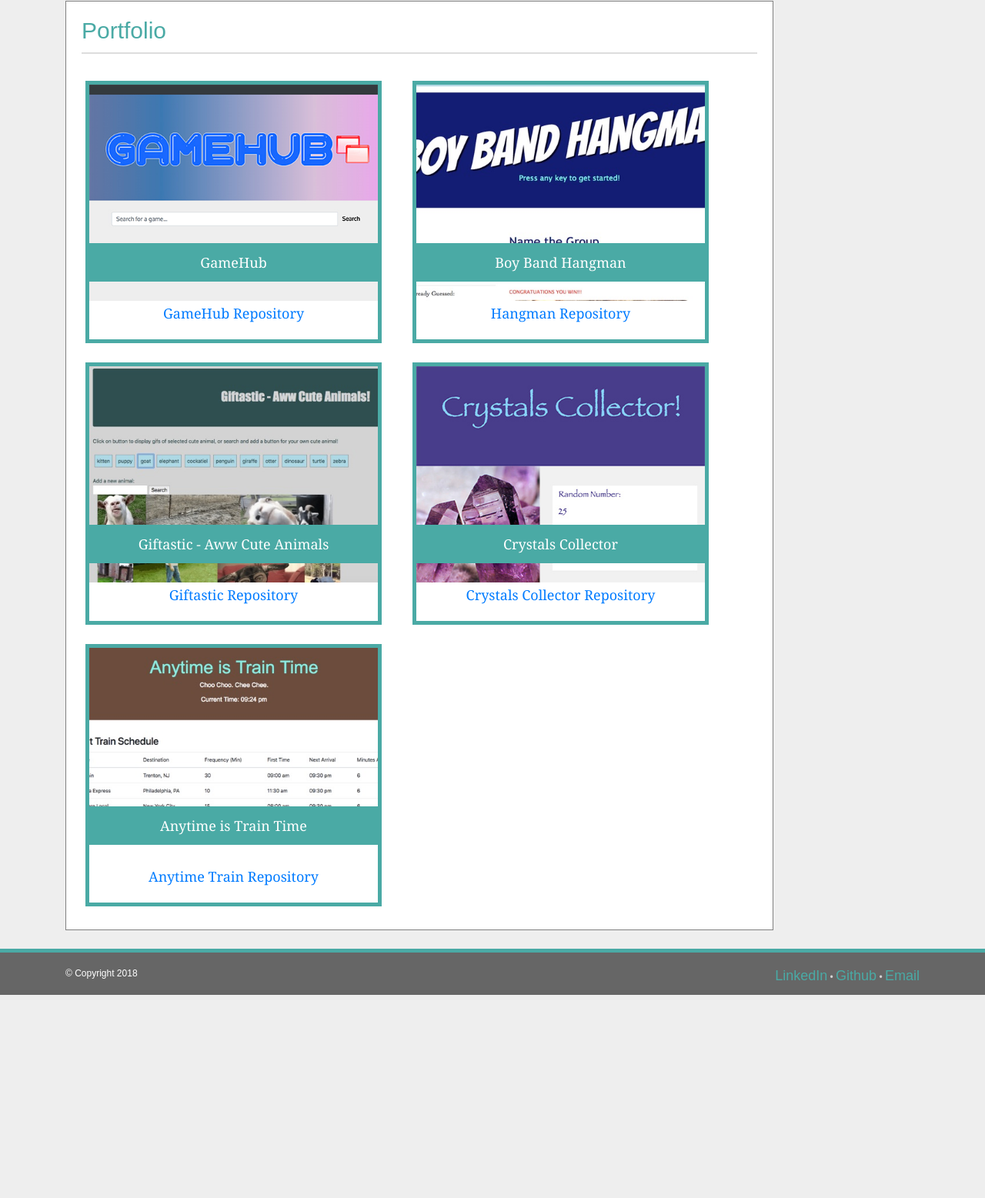
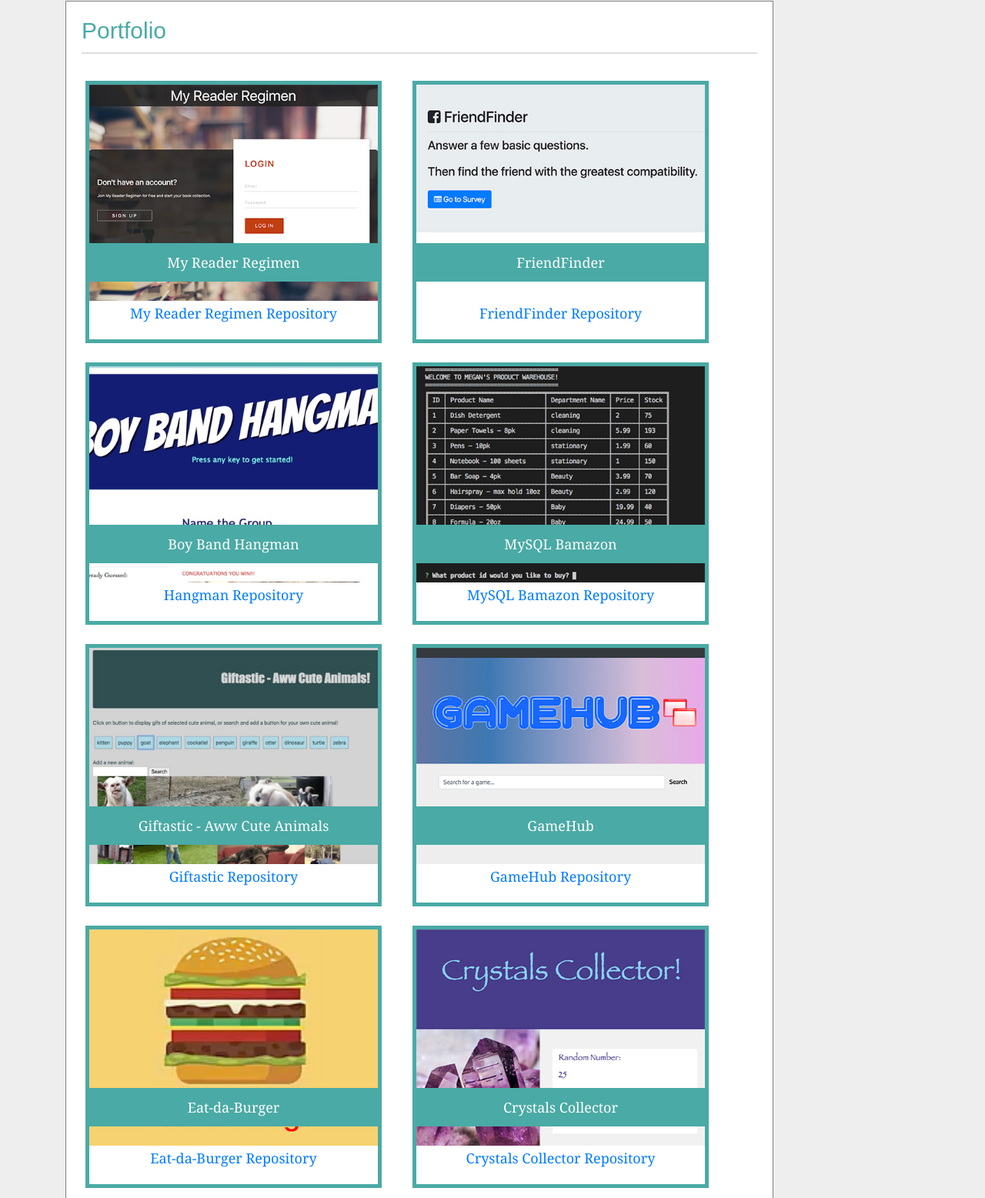
Before and after one commit to meganpel/Bootstrap-Portfolio-REV, a plain HTML site: page portfolio.html in a window 1280 px wide. Shown: the part 107-1664 px from the top of the page at 77% size. Before the commit the page ends 1407 px from the top, so only its background shows below. Drawn offline with nearby package versions, Linux system fonts and the light colour scheme.

Commit message:
updated with backend content

```diff
--- a/portfolio.html
+++ b/portfolio.html
@@ -1,5 +1,6 @@
 <!DOCTYPE html>
 <html lang="en-us">
+
 <head>
     <meta charset="UTF-8">
     <title>Portfolio</title>
@@ -35,12 +36,23 @@
                     <h1 class="box-title">Portfolio</h1>
                     <div class="row">
                         <div>
-                                    <a href="https://amh5366.github.io/GameHub/">
+                            <a href="https://fathomless-temple-53226.herokuapp.com/">
                                 <div class="image-holder">
-                                            <img class="portfolio-image img-responsive" src="images/GameHub.jpg" />
+                                    <img class="portfolio-image img-responsive" src="images/reader.jpg" />
                                     <div class="image-banner">
-                                                <p class="image-banner-text">GameHub</p>
-                                                <p class="image-banner-text"><a href="https://github.com/amh5366/GameHub">GameHub Repository</a></p>
+                                        <p class="image-banner-text">My Reader Regimen</p>
+                                        <p class="image-banner-text"><a href="https://github.com/PennBootcamp-Project2/Project-2">My Reader Regimen Repository</a></p>
+                                    </div>
+                                </div>
+                            </a>
+                        </div>
+                        <div>
+                            <a href="https://fierce-plains-37682.herokuapp.com/">
+                                <div class="image-holder">
+                                    <img class="portfolio-image img-responsive" src="images/friend.jpg" />
+                                    <div class="image-banner">
+                                        <p class="image-banner-text">FriendFinder</p>
+                                        <p class="image-banner-text"><a href="https://github.com/meganpel/friend-finder">FriendFinder Repository</a></p>
                                     </div>
                                 </div>
                             </a>
@@ -54,6 +66,17 @@
                                 </div>
                             </div>
                         </a>
+                        <div>
+                            <a href="https://github.com/meganpel/bamazon_MySQL">
+                                <div class="image-holder">
+                                    <img class="portfolio-image img-responsive" src="images/bamazon.jpg" />
+                                    <div class="image-banner">
+                                        <p class="image-banner-text">MySQL Bamazon</p>
+                                        <p class="image-banner-text"><a href="https://github.com/meganpel/bamazon_MySQL">MySQL Bamazon Repository</a></p>
+                                    </div>
+                                </div>
+                            </a>
+                        </div>
                         <a href="https://meganpel.github.io/Giftastic/">
                             <div class="image-holder">
                                 <img class="portfolio-image img-responsive" src="images/animals.jpg" />
@@ -63,6 +86,28 @@
                                 </div>
                             </div>
                         </a>
+                        <div>
+                            <a href="https://amh5366.github.io/GameHub/">
+                                <div class="image-holder">
+                                    <img class="portfolio-image img-responsive" src="images/GameHub.jpg" />
+                                    <div class="image-banner">
+                                        <p class="image-banner-text">GameHub</p>
+                                        <p class="image-banner-text"><a href="https://github.com/amh5366/GameHub">GameHub Repository</a></p>
+                                    </div>
+                                </div>
+                            </a>
+                        </div>
+                        <div>
+                            <a href="https://hidden-garden-85259.herokuapp.com/">
+                                <div class="image-holder">
+                                    <img class="portfolio-image img-responsive" src="images/eatburger.jpg" />
+                                    <div class="image-banner">
+                                        <p class="image-banner-text">Eat-da-Burger</p>
+                                        <p class="image-banner-text"><a href="https://github.com/meganpel/eat-da-burger">Eat-da-Burger Repository</a></p>
+                                    </div>
+                                </div>
+                            </a>
+                        </div>
                         <a href="https://meganpel.github.io/Crystals-Collector/">
                             <div class="image-holder mt3">
                                 <img class="portfolio-image img-responsive" src="images/Crystalcollect.jpg" />
@@ -86,7 +131,6 @@
             </div>
         </div>
     </div>
-            </div>
 
     <br />
 
@@ -98,12 +142,11 @@
                     <div class="copyright-text">&copy; Copyright 2018</div>
                 </div>
                 <div class="col text-right footer-links">
-                                <a href="https://www.linkedin.com/in/meganpellegrino">LinkedIn</a>
-                                &bull; <a href="https://github.com/meganpel">Github</a>
-                                &bull; <a href="mailto:pellegrino.megan@gmail.com">Email</a>
+                    <a href="https://www.linkedin.com/in/meganpellegrino">LinkedIn</a> &bull; <a href="https://github.com/meganpel">Github</a> &bull; <a href="mailto:pellegrino.megan@gmail.com">Email</a>
                 </div>
             </div>
         </div>
     </footer>
 </body>
+
 </html>
```
Also changed, not shown: index.html (+2 -3 lines), images/bamazon.jpg (added), images/eatburger.jpg (added), images/friend.jpg (added), images/reader.jpg (added). Lines whose indentation alone changed are shown as unchanged.
